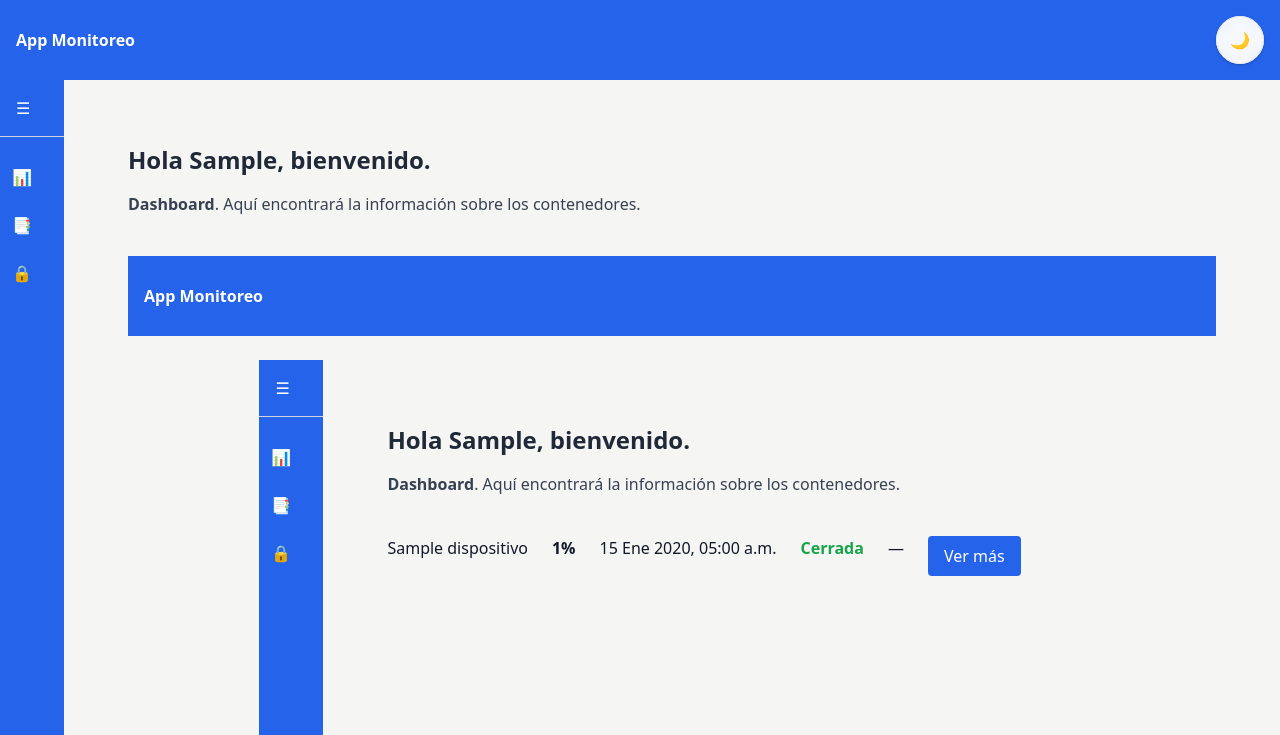
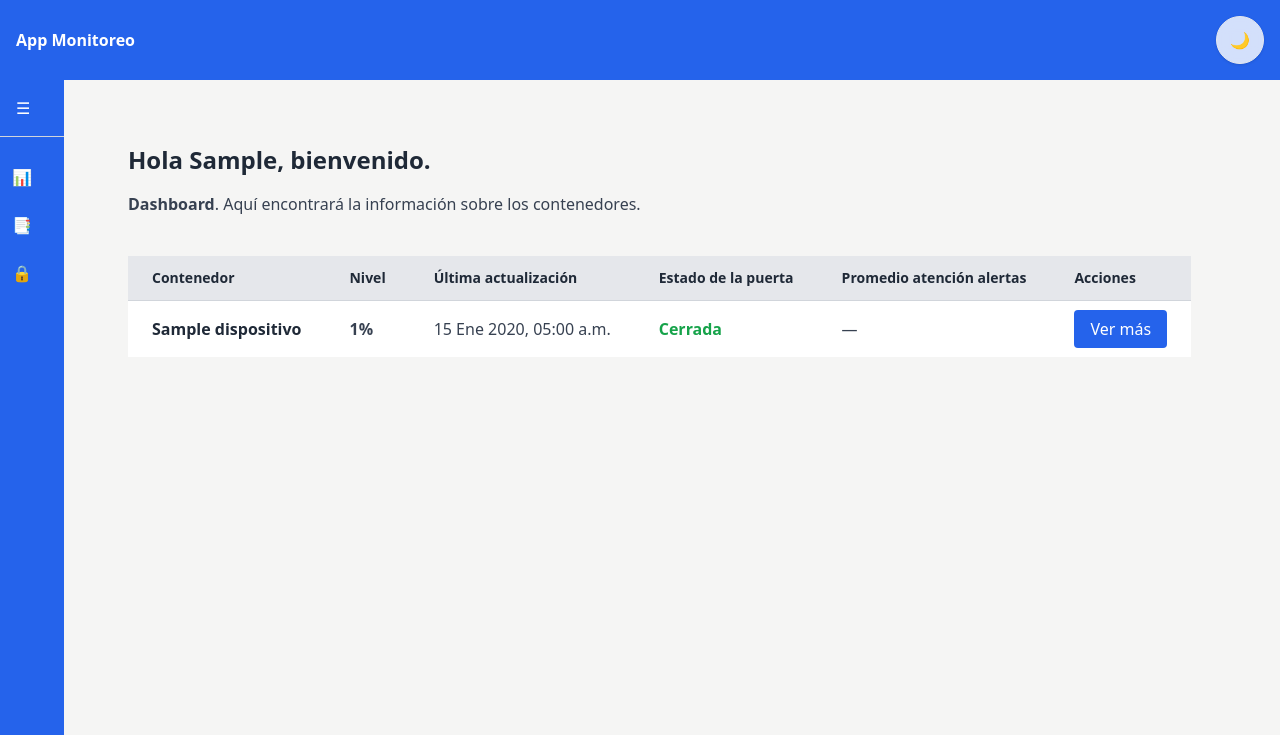
Before and after one commit to WolfWerkDev/App_Monitoreo_Contenedores, a Django app: page /dashboard/ in a window 1280 px wide. Shown: the top 735 px of the page. Run offline with Django 5.2, Linux system fonts and the light colour scheme; a user stored in the database is signed in; tables that the repository leaves empty hold one stand-in row (values such as "Sample post"); some libraries are stand-ins or nearby versions.

Commit message:
error in template dashboard_partial and views path  fixed v1.1

```diff
--- a/dashboard/views.py
+++ b/dashboard/views.py
@@ -99,7 +99,7 @@ def dashboard_partial(request):
         else:
             d.tiempo_atencion_dia = None
 
-    return render(request, "dashboard/dashboard.html", {"dispositivos": dispositivos})
+    return render(request, "dashboard/dashboard_partial.html", {"dispositivos": dispositivos})
 
 
 # Endpoint para recibir información enviada desde el ESP32
--- a/templates/dashboard/dashboard_partial.html
+++ b/templates/dashboard/dashboard_partial.html
@@ -1,3 +1,16 @@
+{% if dispositivos %}
+<table class="min-w-full divide-y divide-gray-300 dark:divide-gray-700">
+  <thead class="bg-gray-200 dark:bg-gray-800">
+    <tr>
+      <th class="px-6 py-3 text-left text-sm font-semibold text-gray-800 dark:text-gray-200">Contenedor</th>
+      <th class="px-6 py-3 text-left text-sm font-semibold text-gray-800 dark:text-gray-200">Nivel</th>
+      <th class="px-6 py-3 text-left text-sm font-semibold text-gray-800 dark:text-gray-200">Última actualización</th>
+      <th class="px-6 py-3 text-left text-sm font-semibold text-gray-800 dark:text-gray-200">Estado de la puerta</th>
+      <th class="px-6 py-3 text-left text-sm font-semibold text-gray-800 dark:text-gray-200">Promedio atención alertas</th>
+      <th class="px-6 py-3 text-left text-sm font-semibold text-gray-800 dark:text-gray-200">Acciones</th>
+    </tr>
+  </thead>
+  <tbody class="bg-white dark:bg-gray-900 divide-y divide-gray-200 dark:divide-gray-700">
     {% for dispositivo in dispositivos %}
     <tr class="
       transition duration-200
@@ -8,25 +21,18 @@
       {% endif %}
     " data-device-id="{{ dispositivo.id }}">
 
-  <!-- Contenedor -->
       <td class="px-6 py-4 whitespace-nowrap font-bold
                  {% if dispositivo.ultimo_nivel >= 75 %}text-white-600{% else %}text-gray-800 dark:text-gray-100{% endif %}">
         {{ dispositivo.device_name }}
       </td>
-
-  <!-- Nivel -->
       <td class="px-6 py-4 whitespace-nowrap text-gray-700 dark:text-gray-300">
         <span class="font-semibold {% if dispositivo.ultimo_nivel >= 75 %}text-white-900{% endif %}">
           {{ dispositivo.ultimo_nivel }}%
         </span>
       </td>
-
-  <!-- Última actualización -->
       <td class="px-6 py-4 whitespace-nowrap text-gray-700 dark:text-gray-300">
         {{ dispositivo.ultima_fecha|date:"d M Y, h:i a" }}
       </td>
-
-  <!-- Estado de la puerta -->
       <td class="px-6 py-4 whitespace-nowrap text-gray-700 dark:text-gray-300">
         {% if dispositivo.estado_actual_puerta %}
           <span class="text-green-600 font-semibold">Cerrada</span>
@@ -34,8 +40,6 @@
           <span class="text-red-800 font-semibold">Abierta</span>
         {% endif %}
       </td>
-
-  <!-- Promedio de Tiempo de atención de alertas (general y del día) -->
       <td class="px-6 py-4 whitespace-nowrap text-gray-700 dark:text-gray-300">
         {% if dispositivo.tiempo_atencion %}
           {{ dispositivo.tiempo_atencion }}
@@ -46,8 +50,6 @@
           —
         {% endif %}
       </td>
-
-  <!-- Acciones -->
       <td class="px-6 py-4 whitespace-nowrap">
         <a href="{% url 'detalle_contenedor' dispositivo.id %}"
            class="px-4 py-2 bg-blue-600 text-white rounded hover:bg-blue-700">
@@ -56,3 +58,8 @@
       </td>
     </tr>
     {% endfor %}
+  </tbody>
+</table>
+{% else %}
+<p class="text-gray-600 dark:text-gray-300">No hay dispositivos registrados.</p>
+{% endif %}
```
Lines whose indentation alone changed are shown as unchanged.
